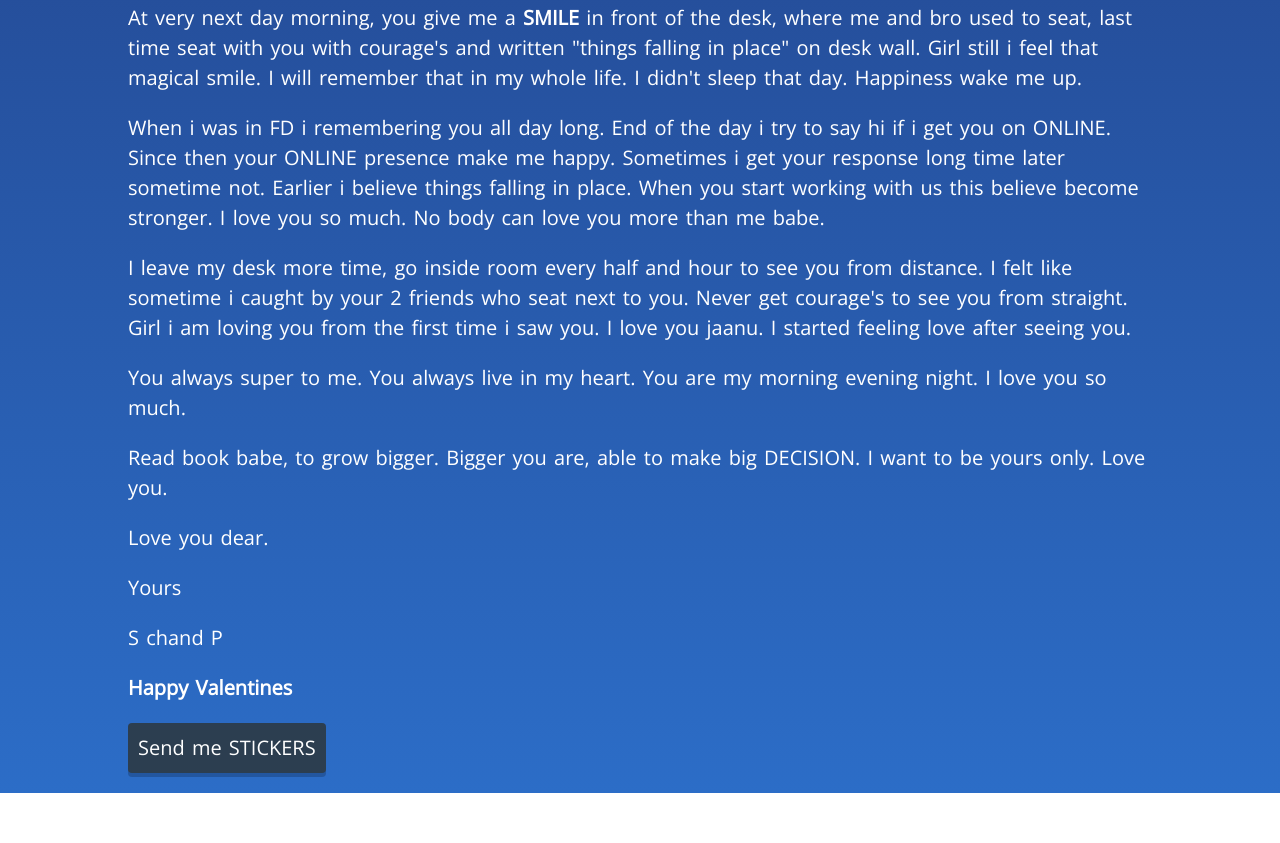
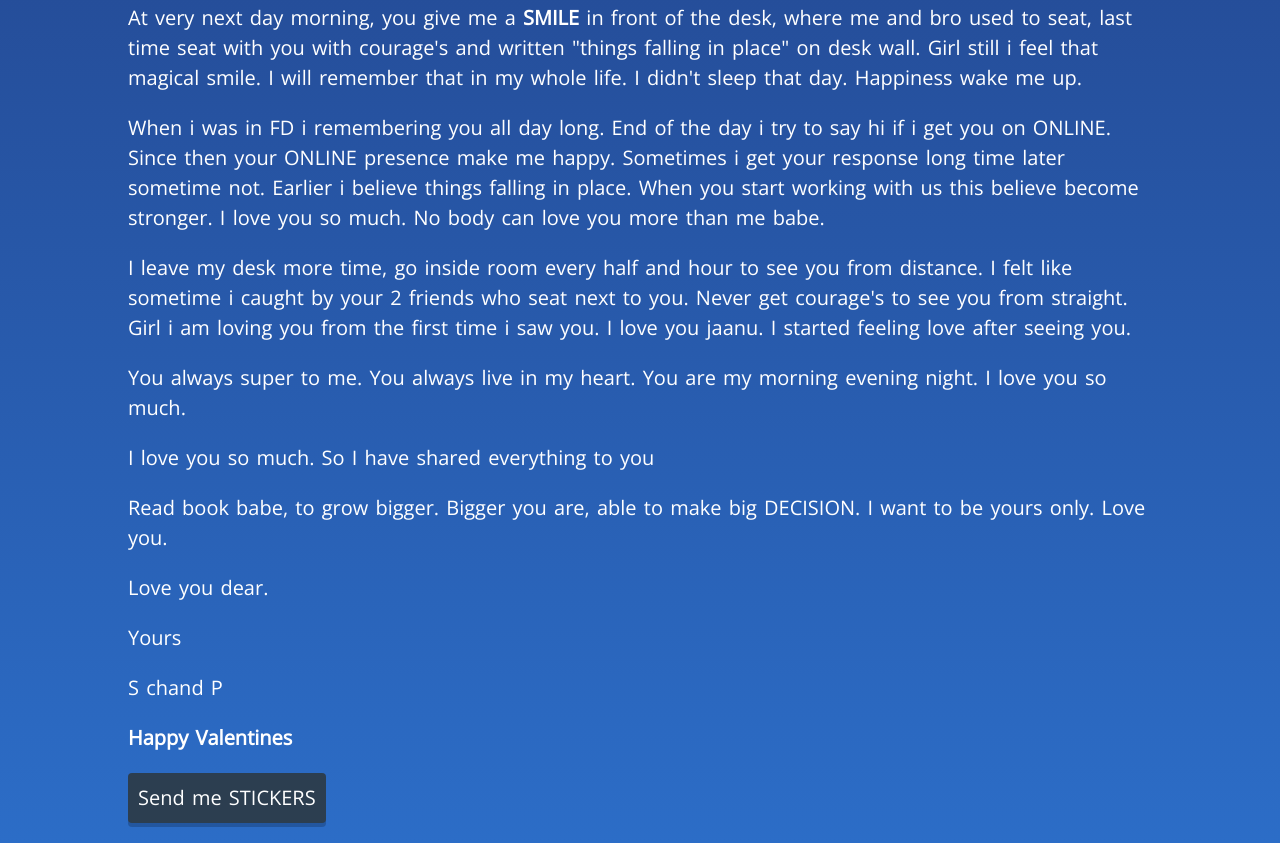
Before and after one commit to ibauthor/hello_r, a website: page first_valentine.html in a window 1280 px wide. Shown: the part 1361-2204 px from the top of the page. Before the commit the page ends 2154 px from the top, so only its background shows below. Drawn offline with nearby package versions, Linux system fonts and the light colour scheme.

Commit message:
added new line

```diff
--- a/first_valentine.html
+++ b/first_valentine.html
@@ -32,6 +32,7 @@
     <p>When i was in FD i remembering you all day long. End of the day i try to say hi if i get you on ONLINE.  Since then your ONLINE presence make me happy. Sometimes i get your response long time later sometime not. Earlier i believe things falling in place. When you start working with us this believe become stronger. I love you so much. No body can love you more than me babe.</p>
     <p>I leave my  desk more time, go inside room every half and hour to see you from distance. I felt like sometime i caught by your 2 friends who seat next to you. Never get courage's to see you from straight. Girl i am loving you from the first time i saw you. I love you jaanu. I started feeling love after seeing you. </p>
     <p>You always super to me. You always live in my heart. You are my morning evening night. I love you so much.</p>
+    <p>I love you so much. So I have shared everything to you</p>
     <p>Read book babe, to grow bigger. Bigger you are, able to make big DECISION. I want to be yours only. Love you.</p>
     <p>Love you dear.</p>
     <p>Yours</p>
```
